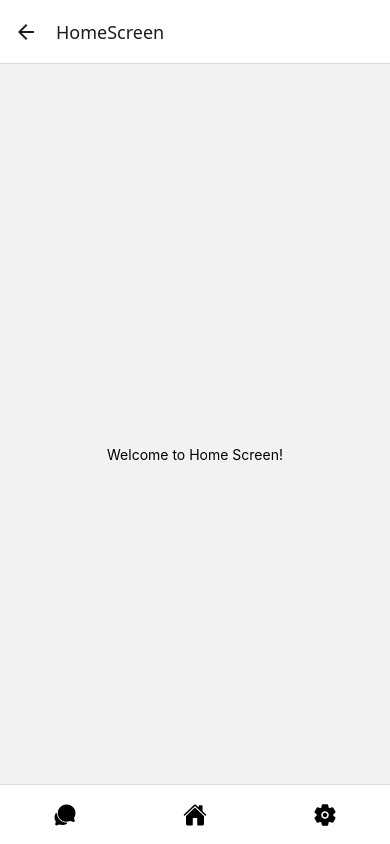
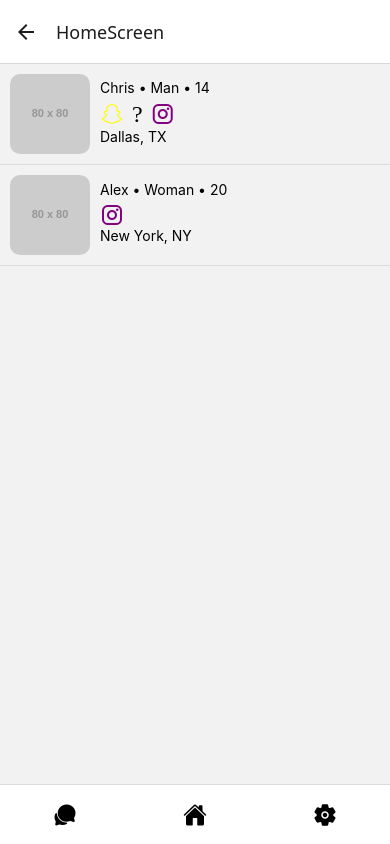
Before and after one commit to zmakhkha/matcha-mobile, a React Native app: screen /HomeScreen in a window 390 px wide. Built offline with nearby package versions, Linux system fonts and the light colour scheme.

Commit message:
working on userCard component

```diff
--- /dev/null
+++ b/app/components/UserCard.tsx
@@ -0,0 +1,82 @@
+import React from 'react';
+import { View, Text, StyleSheet, Image } from 'react-native';
+// import Icon from 'react-native-vector-icons/MaterialIcons';
+import MaterialCommunityIcons from 'react-native-vector-icons/MaterialCommunityIcons';
+import { FaTiktok } from 'react-icons/fa';
+interface User {
+  id: number;
+  name: string;
+  gender: string;
+  age: number;
+  location: string;
+  platforms: string[];
+  image: string;
+}
+
+interface UserCardProps {
+  user: User;
+}
+
+const UserCard: React.FC<UserCardProps> = ({ user }) => {
+  return (
+    <View style={styles.card}>
+      <Image source={{ uri: user.image }} style={styles.image} />
+      <View style={styles.details}>
+        <View style={styles.column}>
+          <Text>{`${user.name} • ${user.gender} • ${user.age}`}</Text>
+        </View>
+        <View style={styles.iconRow}>
+          {user.platforms.includes('snap') && (
+            <MaterialCommunityIcons name="snapchat" size={24} color="#FFFC00" />
+          )}
+          {user.platforms.includes('tiktok') && (
+            <MaterialCommunityIcons name="tiktok" size={24} color="black" />
+			// <FaTiktok size={24} color="black" />
+          )}
+          {user.platforms.includes('insta') && (
+            <MaterialCommunityIcons name="instagram" size={24} color="purple" />
+          )}
+        </View>
+        <View style={styles.column}>
+          <Text>{user.location}</Text>
+        </View>
+      </View>
+      <View style={styles.separator} />
+    </View>
+  );
+};
+
+const styles = StyleSheet.create({
+  card: {
+    width: '100%',
+    padding: 10,
+    borderBottomWidth: 1,
+    borderBottomColor: '#ddd',
+    flexDirection: 'row',
+    alignItems: 'center',
+  },
+  image: {
+    width: 80,
+    height: 80,
+    borderRadius: 10,
+    marginRight: 10,
+  },
+  details: {
+    flex: 1,
+  },
+  column: {
+    marginBottom: 5,
+  },
+  iconRow: {
+    flexDirection: 'row',
+    alignItems: 'center',
+    gap: 8, // For spacing between icons (React Native 0.71+)
+  },
+  separator: {
+    height: 1,
+    backgroundColor: '#ddd',
+    marginTop: 10,
+  },
+});
+
+export default UserCard;
--- /dev/null
+++ b/app/data/users.json
@@ -0,0 +1,20 @@
+[
+	{
+	  "id": 1,
+	  "name": "Chris",
+	  "gender": "Man",
+	  "age": 14,
+	  "location": "Dallas, TX",
+	  "platforms": ["snap", "tiktok", "insta"],
+	  "image": "https://via.placeholder.com/80"
+	},
+	{
+	  "id": 2,
+	  "name": "Alex",
+	  "gender": "Woman",
+	  "age": 20,
+	  "location": "New York, NY",
+	  "platforms": ["insta"],
+	  "image": "https://via.placeholder.com/80"
+	}
+  ]
--- a/app/screens/HomeScreen.tsx
+++ b/app/screens/HomeScreen.tsx
@@ -1,14 +1,44 @@
-import React from 'react';
-import { View, Text, StyleSheet } from 'react-native';
-import NavBar from '../components/NavBar';  // Adjust path if necessary
+import React, { useState, useEffect } from 'react';
+import { View, FlatList, StyleSheet } from 'react-native';
+import UserCard from '../components/UserCard';
+import NavBar from '../components/NavBar';
+import usersData from '../data/users.json'; // Import the JSON directly
 
-const HomeScreen = () => {
+interface User {
+  id: number;
+  name: string;
+  gender: string;
+  age: number;
+  location: string;
+  platforms: string[];
+  image: string;
+}
+
+const HomeScreen: React.FC = () => {
+  const [users, setUsers] = useState<User[]>([]);
+
+  useEffect(() => {
+    // Simulate an async fetch for testing
+    const fetchUsers = async () => {
+      try {
+        // Replace this with actual API call when moving to production
+        setUsers(usersData); // Directly use the imported data
+      } catch (error) {
+        console.error('Error loading users:', error);
+      }
+    };
+
+    fetchUsers();
+  }, []);
+
   return (
     <View style={styles.container}>
-      <View style={styles.content}>
-        <Text>Welcome to Home Screen!</Text>
-        {/* Add other content here */}
-      </View>
+      <FlatList
+        data={users}
+        keyExtractor={(item) => item.id.toString()}
+        renderItem={({ item }) => <UserCard user={item} />}
+        contentContainerStyle={styles.list}
+      />
       <NavBar />
     </View>
   );
@@ -17,12 +47,9 @@ const HomeScreen = () => {
 const styles = StyleSheet.create({
   container: {
     flex: 1,
-    position: 'relative',
   },
-  content: {
-    flex: 1,
-    justifyContent: 'center',
-    alignItems: 'center',
+  list: {
+    paddingBottom: 60, // Add space for the navbar
   },
 });
 
--- a/package.json
+++ b/package.json
@@ -14,10 +14,12 @@
     "@react-navigation/bottom-tabs": "^7.0.12",
     "@react-navigation/native": "^7.0.7",
     "@react-navigation/stack": "^7.0.12",
+    "axios": "^1.7.8",
     "expo": "~52.0.11",
     "expo-status-bar": "~2.0.0",
     "react": "18.3.1",
     "react-dom": "18.3.1",
+    "react-icons": "^5.3.0",
     "react-native": "0.76.3",
     "react-native-gesture-handler": "^2.21.2",
     "react-native-get-random-values": "^1.11.0",
```
Also changed, not shown: 2 other files (tests, documents, lock files or other folders).
